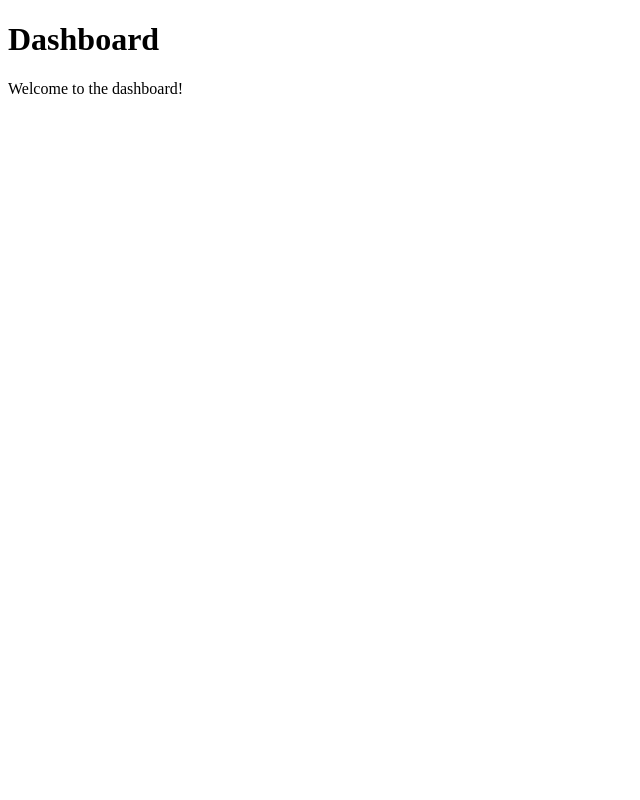
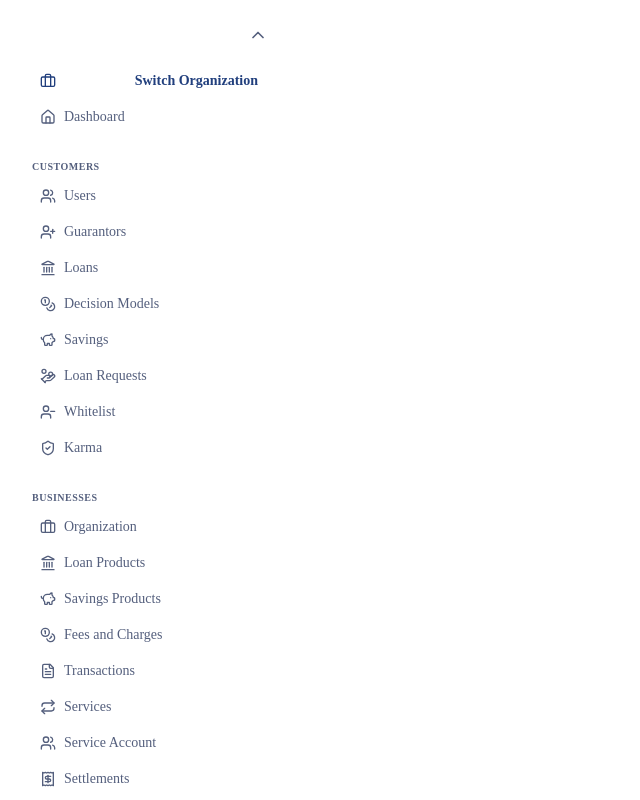
Before and after one commit to omair1996/lendsqr-fe-test, a React (Vite) app: page /dashboard in a window 1280 px wide. Shown: the top 800 px of the page, without its empty margins (0-640 px from the left). Built offline with nearby package versions, Linux system fonts and the light colour scheme.

Commit message:
Add sidebar component and main layout

```diff
--- a/package.json
+++ b/package.json
@@ -10,6 +10,7 @@
     "preview": "vite preview"
   },
   "dependencies": {
+    "lucide-react": "^0.526.0",
     "react": "^19.1.0",
     "react-dom": "^19.1.0",
     "react-router-dom": "^7.7.1",
--- a/src/App.tsx
+++ b/src/App.tsx
@@ -1,13 +1,39 @@
-import { BrowserRouter as Router, Routes, Route } from 'react-router-dom';
+import { BrowserRouter as Router, Routes, Route, Navigate } from 'react-router-dom';
 import Login from './pages/Login/LogIn';
 import Dashboard from './pages/Dashboard/Dashboard';
+import MainLayout from './layouts/MainLayout';
 
 function App() {
   return (
     <Router>
       <Routes>
         <Route path="/" element={<Login />} />
-        <Route path="/dashboard" element={<Dashboard />} />
+        <Route
+          path="/dashboard"
+          element={
+            <MainLayout>
+              <Dashboard />
+            </MainLayout>
+          }
+        />
+        <Route
+          path="/dashboard/users"
+          element={
+            <MainLayout>
+              <h1>Users Page</h1>
+            </MainLayout>
+          }
+        />
+        <Route
+          path="/dashboard/guarantors"
+          element={
+            <MainLayout>
+              <h1>Guarantors Page</h1>
+            </MainLayout>
+          }
+        />
+        {/* Add more routes as needed */}
+        <Route path="/dashboard/*" element={<Navigate to="/dashboard/users" />} />
       </Routes>
     </Router>
   );
--- /dev/null
+++ b/src/components/sidebar/SideBar.tsx
@@ -0,0 +1,124 @@
+import {
+  Briefcase,
+  Home,
+  Users,
+  UserPlus,
+  Landmark,
+  Coins,
+  ShieldCheck,
+  PiggyBank,
+  HandCoins,
+  UserMinus,
+  Building2,
+  FileText,
+  Receipt,
+  Repeat,
+  Settings,
+  Tags,
+  ScrollText,
+  ChevronDown,
+  ChevronUp,
+} from 'lucide-react';
+import { NavLink } from 'react-router-dom';
+import { useState } from 'react';
+import styles from './Sidebar.module.scss';
+
+type SidebarItem = {
+  icon: React.ElementType;
+  label: string;
+  path?: string;
+  isOrgSwitcher?: boolean;
+};
+
+type SidebarGroup = {
+  section: string | null;
+  items: SidebarItem[];
+};
+
+const sidebarItems: SidebarGroup[] = [
+  {
+    section: null,
+    items: [{ icon: Briefcase, label: 'Switch Organization', isOrgSwitcher: true }],
+  },
+  {
+    section: null,
+    items: [{ icon: Home, label: 'Dashboard' }],
+  },
+  {
+    section: 'CUSTOMERS',
+    items: [
+      { icon: Users, label: 'Users', path: '/dashboard/users' },
+      { icon: UserPlus, label: 'Guarantors' },
+      { icon: Landmark, label: 'Loans' },
+      { icon: Coins, label: 'Decision Models' },
+      { icon: PiggyBank, label: 'Savings' },
+      { icon: HandCoins, label: 'Loan Requests' },
+      { icon: UserMinus, label: 'Whitelist' },
+      { icon: ShieldCheck, label: 'Karma' },
+    ],
+  },
+  {
+    section: 'BUSINESSES',
+    items: [
+      { icon: Briefcase, label: 'Organization' },
+      { icon: Landmark, label: 'Loan Products' },
+      { icon: PiggyBank, label: 'Savings Products' },
+      { icon: Coins, label: 'Fees and Charges' },
+      { icon: FileText, label: 'Transactions' },
+      { icon: Repeat, label: 'Services' },
+      { icon: Users, label: 'Service Account' },
+      { icon: Receipt, label: 'Settlements' },
+      { icon: Building2, label: 'Reports' },
+    ],
+  },
+  {
+    section: 'SETTINGS',
+    items: [
+      { icon: Settings, label: 'Preferences' },
+      { icon: Tags, label: 'Fees and Pricing' },
+      { icon: ScrollText, label: 'Audit Logs' },
+    ],
+  },
+];
+
+export default function Sidebar() {
+  const [collapsed, setCollapsed] = useState(false);
+
+  return (
+    <aside className={`${styles.sidebar} ${collapsed ? styles.collapsed : ''}`}>
+      <button className={styles.collapseBtn} onClick={() => setCollapsed(!collapsed)}>
+        {collapsed ? <ChevronDown size={20} /> : <ChevronUp size={20} />}
+      </button>
+
+      {sidebarItems.map((group, i) => (
+        <div key={i} className="">
+          {group.section && <p className={styles.sidebarSection}>{group.section}</p>}
+          {group.items.map(({ icon: Icon, label, path, isOrgSwitcher }) =>
+            path ? (
+              <NavLink
+                to={path}
+                key={label}
+                className={({ isActive }) =>
+                  `${styles.sidebarItem} ${isActive ? styles.active : ''} ${
+                    isOrgSwitcher ? styles.orgSwitch : ''
+                  }`
+                }
+              >
+                <Icon size={16} />
+                {!collapsed && <span>{label}</span>}
+              </NavLink>
+            ) : (
+              <div
+                key={label}
+                className={`${styles.sidebarItem} ${isOrgSwitcher ? styles.orgSwitch : ''}`}
+              >
+                <Icon size={16} />
+                {!collapsed && <span>{label}</span>}
+              </div>
+            )
+          )}
+        </div>
+      ))}
+    </aside>
+  );
+}
--- /dev/null
+++ b/src/components/sidebar/Sidebar.module.scss
@@ -0,0 +1,86 @@
+@use '../../styles/variables.scss' as *;
+
+.sidebar {
+  width: 250px;
+  background-color: $white;
+
+  padding: $spacing-md;
+  height: 100vh;
+  overflow-y: auto;
+  display: flex;
+  flex-direction: column;
+  transition: width 0.3s ease;
+  outline: none;
+
+  &.collapsed {
+    width: 80px;
+
+    .sidebarItem span,
+    .sidebarSection {
+      display: none;
+    }
+  }
+
+  .collapseBtn {
+    background: none;
+    border: none;
+    cursor: pointer;
+    font-size: 14px;
+    margin-bottom: $spacing-md;
+    align-self: flex-end;
+    color: $gray-color;
+  }
+
+  .sidebarSection {
+    font-size: 10px;
+    font-weight: 600;
+    color: $gray-color;
+    margin: $spacing-lg 0 $spacing-sm;
+    padding-left: 0.5rem;
+    text-transform: uppercase;
+    letter-spacing: 0.05em;
+  }
+
+  .sidebarItem {
+    display: flex;
+    align-items: center;
+    gap: $spacing-sm;
+    padding: $spacing-sm $spacing-md;
+    margin-bottom: 4px;
+    font-size: $font-sm;
+    color: $gray-color;
+    border-radius: 4px;
+    transition: background 0.2s ease, border-left 0.2s ease;
+    text-decoration: none;
+
+    svg {
+      color: inherit;
+    }
+
+    &:hover {
+      background-color: $light-gray;
+    }
+
+    &.active {
+      background-color: rgba(57, 205, 204, 0.1);
+      color: $primary-color;
+      font-weight: 600;
+      border-left: 3px solid $primary-color;
+
+      svg {
+        color: $primary-color;
+      }
+    }
+
+    &.orgSwitch {
+      font-weight: 600;
+      color: $secondary-color;
+      display: flex;
+      justify-content: space-between;
+
+      svg {
+        color: $secondary-color;
+      }
+    }
+  }
+}
--- /dev/null
+++ b/src/layouts/MainLayout.tsx
@@ -0,0 +1,17 @@
+import type { ReactNode } from 'react';
+import Sidebar from '../components/sidebar/SideBar';
+
+interface Props {
+  children: ReactNode;
+}
+
+const MainLayout = ({ children }: Props) => {
+  return (
+    <div className="flex">
+      <Sidebar />
+      <main className="flex-1 p-4">{children}</main>
+    </div>
+  );
+};
+
+export default MainLayout;
```
Also changed, not shown: 1 other file (tests, documents, lock files or other folders).
